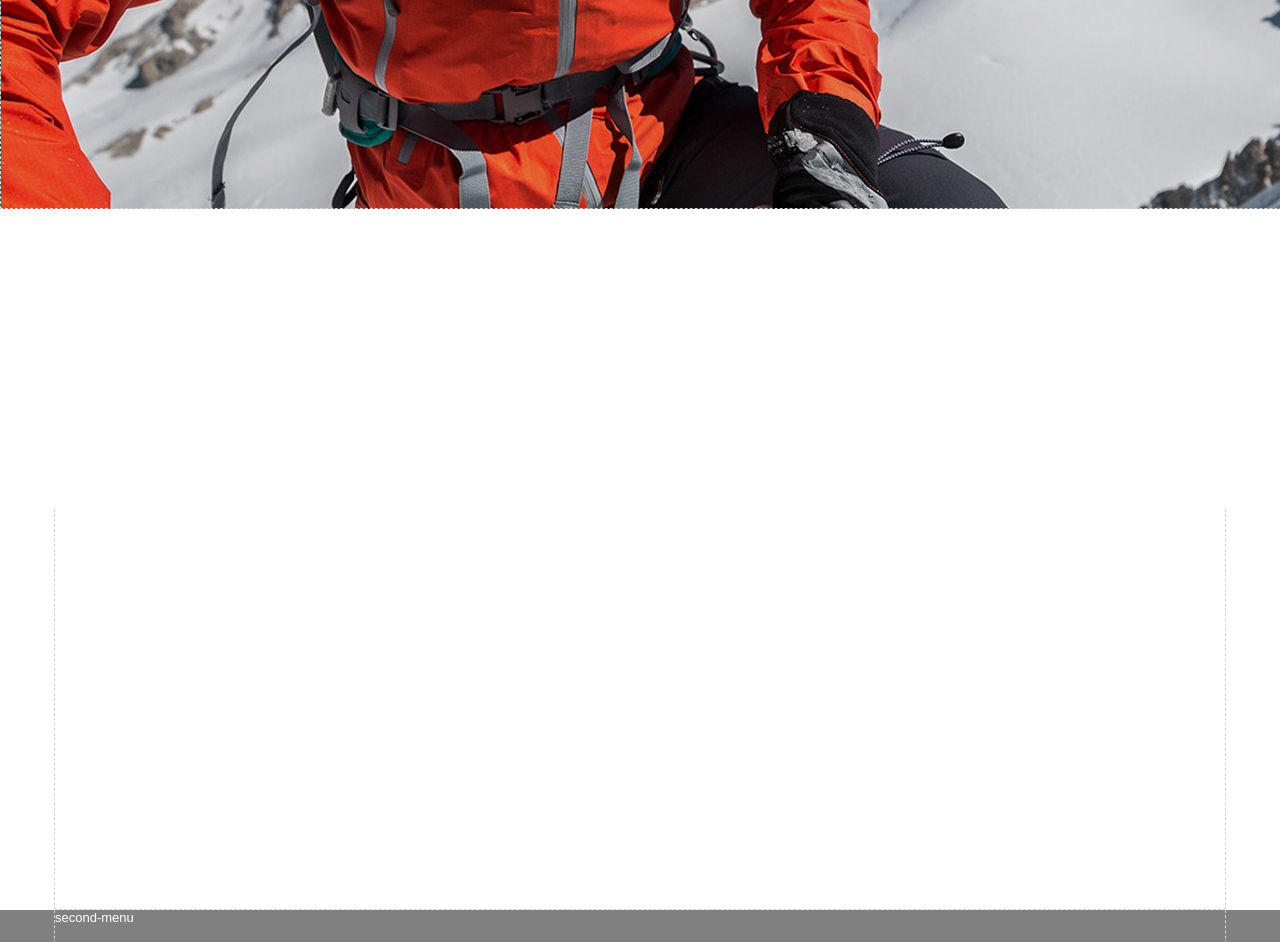
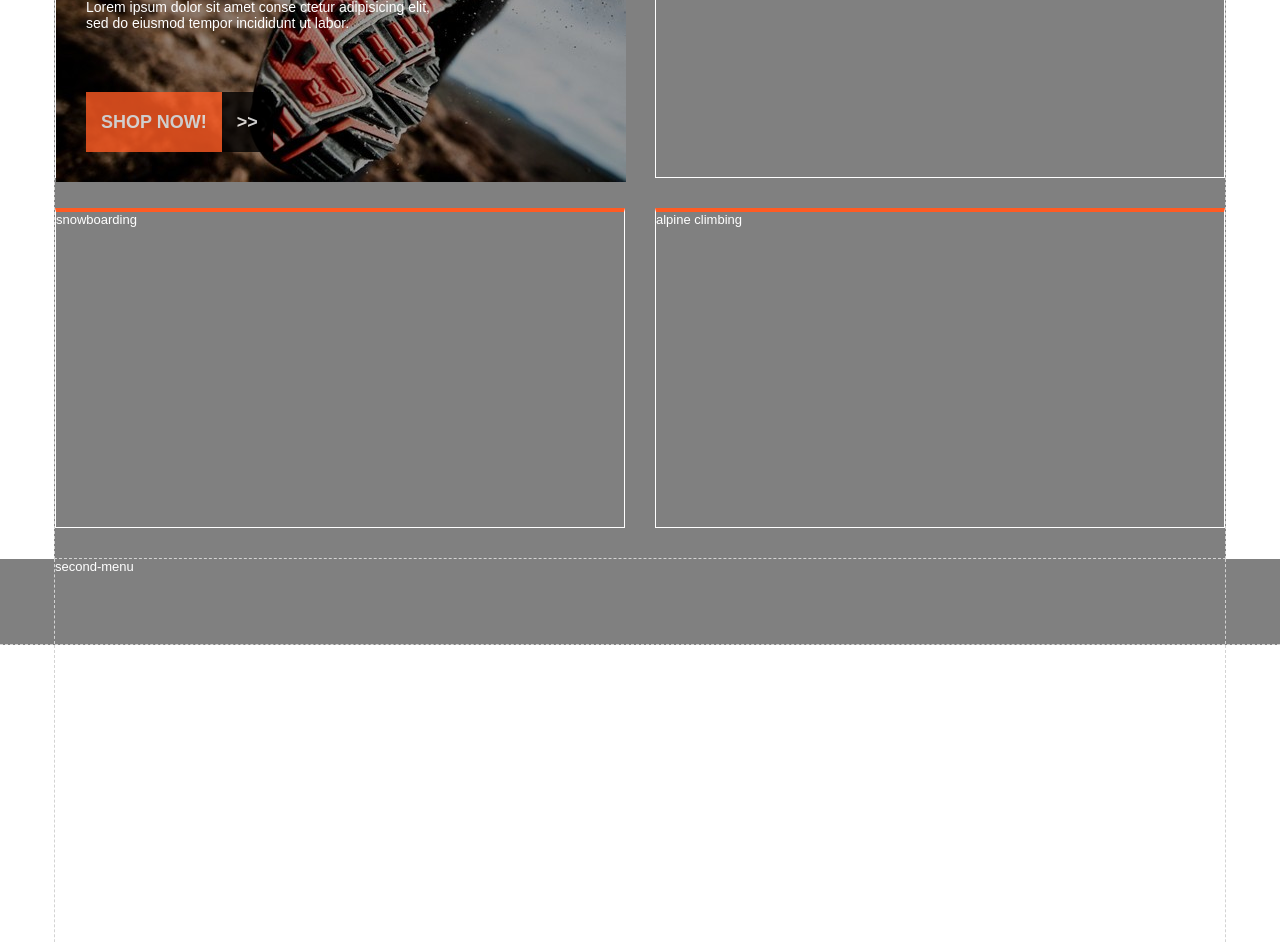
Before and after one commit to pavel-else/pavel-else.github.io, a plain HTML site: page index.html in a window 1280 px wide. Shown: the part 665-1607 px from the top of the page. Drawn offline with Linux system fonts and the light colour scheme.

Commit message:
+ content card

```diff
--- a/index.html
+++ b/index.html
@@ -44,10 +44,25 @@
 		</nav>
 	</div>
 </header>
+
 <main>
 	<div class="slider wrapper tmp"></div>
 
-	<div class="content wrapper tmp">content</div>
+	<div class="content wrapper tmp">
+		<div class="card">
+			<img src="img/trail running.png" alt="">
+			<div class="card-description">
+				<h2>trail<br><span>running</span></h2>
+				<p>Lorem ipsum dolor sit amet conse ctetur adipisicing elit, sed do eiusmod tempor incididunt ut labor.</p>
+			</div>
+			<div class="button">
+				<span>Shop now!</span>
+			</div>
+		</div>
+		<div class="card">surfing</div>
+		<div class="card">snowboarding</div>
+		<div class="card">alpine climbing</div>
+	</div>
 
 	<nav class="second-menu all-width tmp">
 		<div class="wrapper">second-menu</div>
--- a/style/constants.scss
+++ b/style/constants.scss
@@ -6,7 +6,7 @@ $primary-color: #fff;
 $orange: #ff5b23;
 $border-menu: #777;
 
-ul, li {
+ul, li, h1, h2, span {
 	margin: 0;
 	padding: 0;
 }
--- a/style/main.scss
+++ b/style/main.scss
@@ -110,15 +110,83 @@ main {
 	.slider {
 		height: 900px;
 		width: 2000px;
-		position: relative;
-		top: -300px;
+		position: absolute;
+		top: -250px;
 		z-index: -2;
-
 		background-image: url("../img/slide-1.jpg");
 	}
 
 	.content {
+		display: flex;
+			justify-content:  space-between;
+		flex-wrap: wrap;
 		min-height: 800px;
+		margin-top: 250px;
+		background-color:gray;
+
+		.card {
+			box-sizing: border-box;
+
+			min-height: 320px;
+			min-width: 570px;
+			margin-bottom: 30px;
+			border: 1px solid white;
+			border-top: 4px solid $orange;
+
+			img {
+				position: absolute;
+			}
+
+			.card-description {
+				position: absolute;
+				padding: 15px 30px;
+
+				h2 {
+					margin: 0;
+					font-size: 46px;
+					font-weight: bold;
+					text-transform: uppercase;
+
+					span {
+						font-weight: normal;
+					}
+				}
+
+				p {
+					display: block;
+					width: 350px;
+					font-size: 14px;
+					font-weight: normal;
+				}
+			}
+			.button {
+				border: none;
+				margin-top: 230px;
+				margin-left: 30px;
+				padding: 0;
+				opacity: 0.8;
+
+				span {
+					display: inline-block;
+					line-height: 60px;
+					margin: 5px 0;
+					text-transform: uppercase;
+					background-color: $orange;
+					margin: 0;
+					padding-left: 15px;
+					font-size: 18px;
+					color: #fff;
+					font-weight: bold;
+				}
+				span:after {
+					content: ">>";
+					display: inline-block;
+					padding: 0 15px;
+					margin-left: 15px;
+					background-color: black;
+				}
+			}
+		}
 	}
 
 	.second-menu {
```
Also changed, not shown: img/alpine climbing.png (added), img/snowboarding.png (added), img/surfing.png (added), img/trail running.png (added), style/constants.css, style/main.css, 2 other files.
